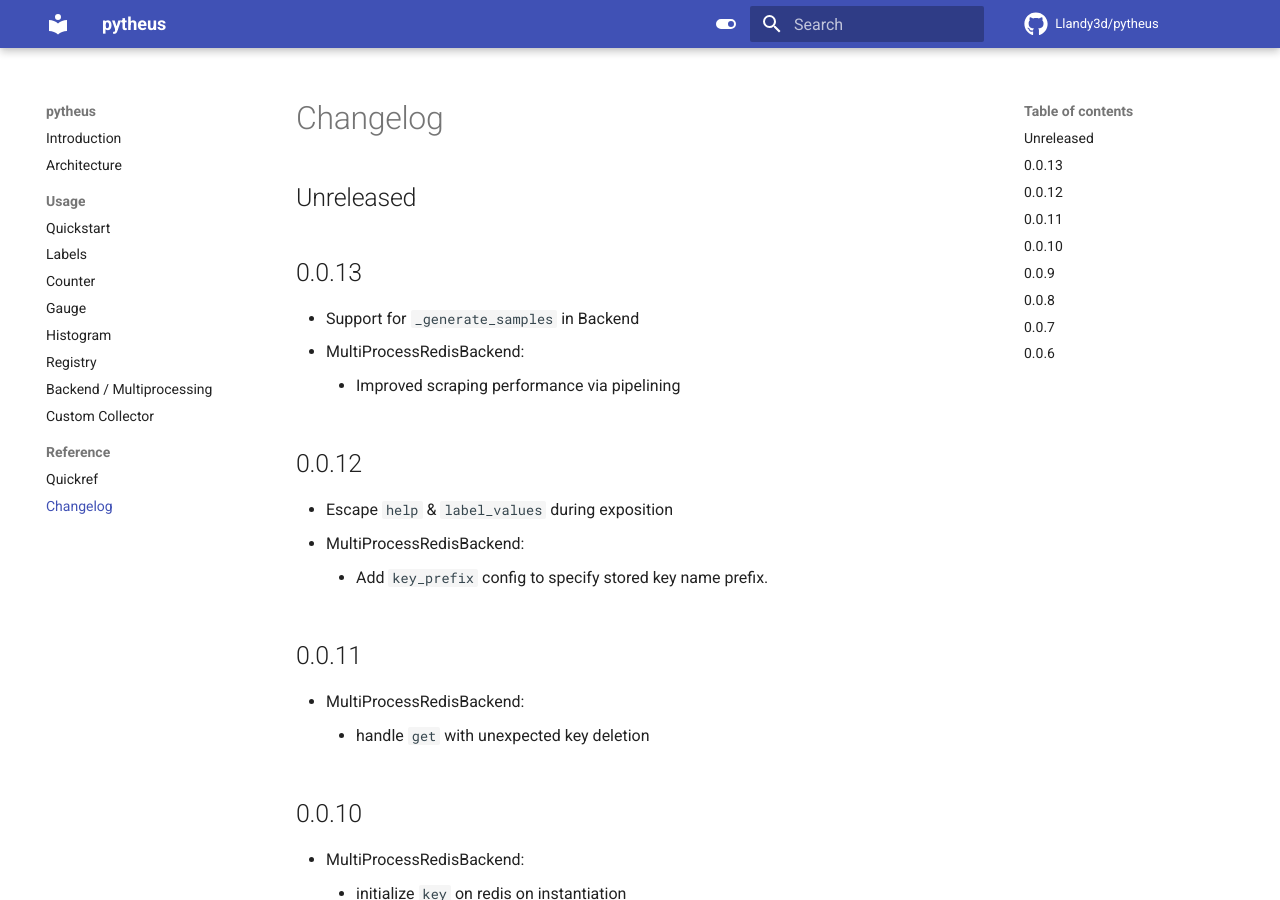
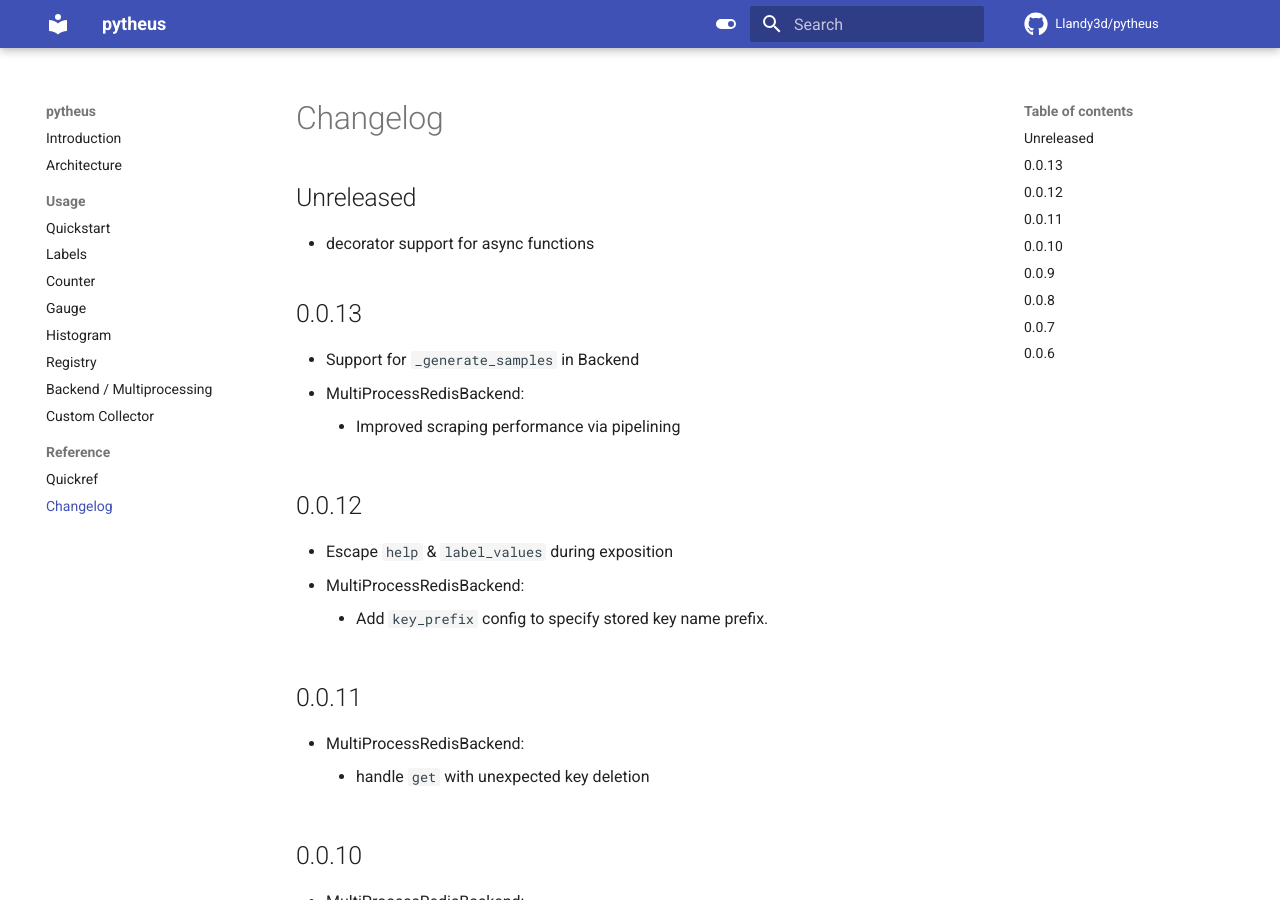
Before and after one commit to Llandy3d/pytheus, an MkDocs documentation site: the page built from docs/changelog.md, in a window 1280 px wide and 900 px high. Built offline with MkDocs 1.6.1 and Material for MkDocs 9.7.7, drawn with Linux system fonts in a browser that asks for light colours; comment, search, counter and statistics services are not loaded.

Commit message:
update changelog

```diff
--- a/docs/changelog.md
+++ b/docs/changelog.md
@@ -1,6 +1,8 @@
 # Changelog
 
 ## Unreleased
+
+- decorator support for async functions
 
 ## 0.0.13
 
```
